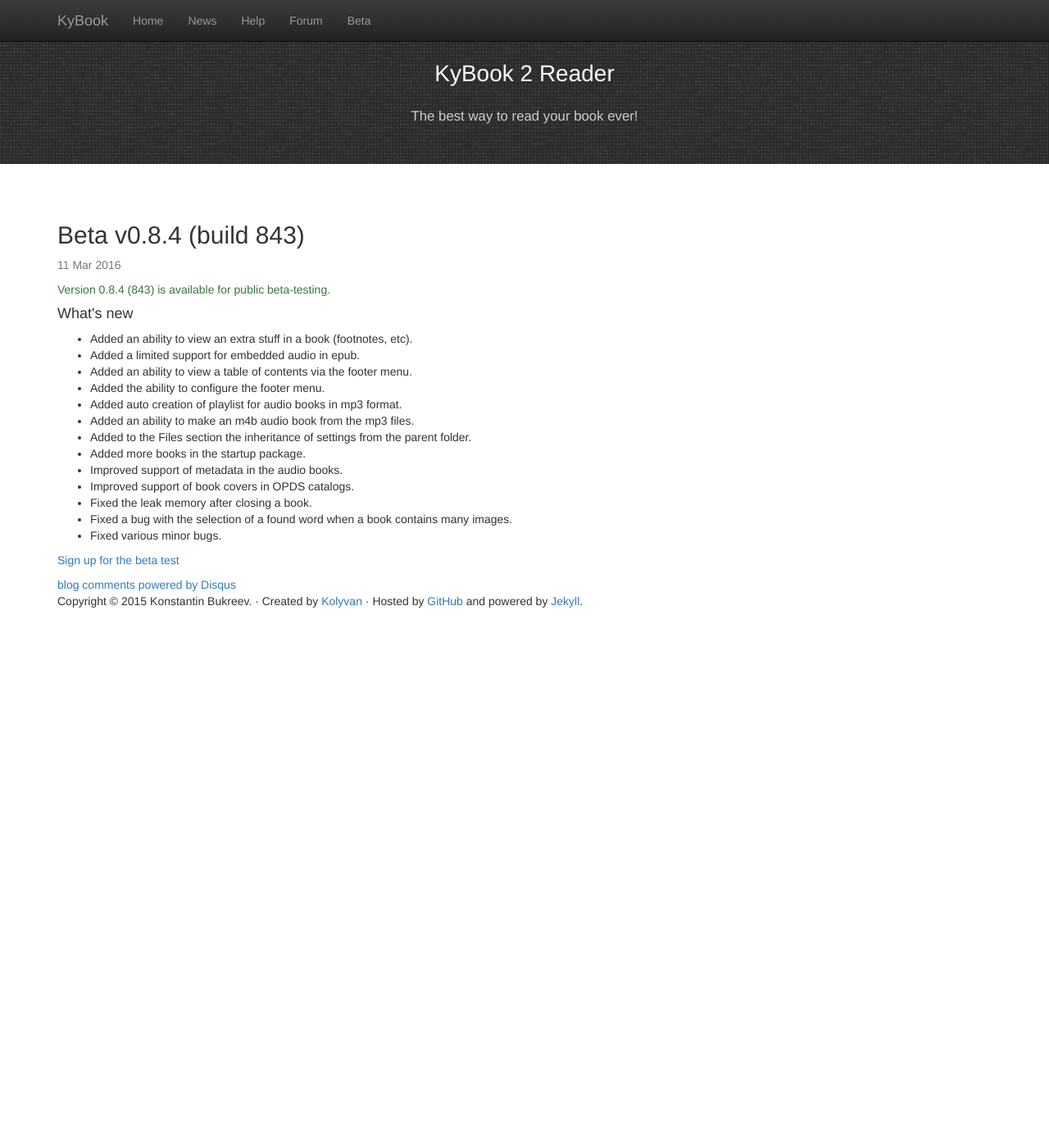
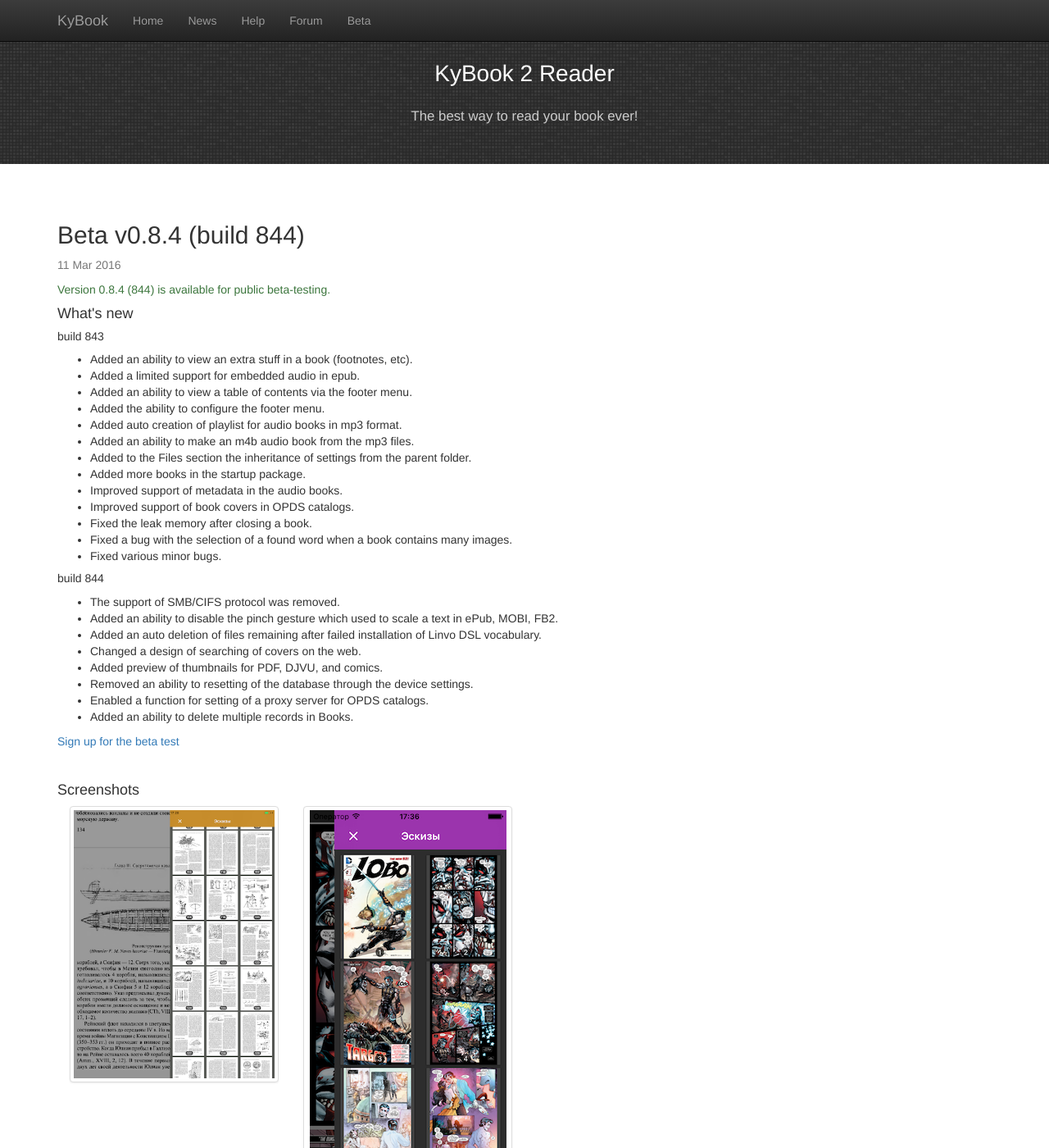
Before and after one commit to kolyvan/kybook-reader.com, a Jekyll site: the page built from news/_posts/2016-03-11-beta-v084.html, in a window 1280 px wide and 1400 px high. Shown: the whole window at 82% size. Built offline with Jekyll 4.4.1, drawn with Linux system fonts in a browser that asks for light colours; nearby versions of some CDN libraries; comment, search, counter and statistics services are not loaded.

Commit message:
beta build 844

```diff
--- a/index.html
+++ b/index.html
@@ -20,7 +20,7 @@
 </div>
 
 <div class="alert alert-info" role="alert">
-    <a href="/beta.html"><strong>v0.8.4 (843)</strong> is available for public beta-testing</a> &middot; 2016-03-11 &middot;
+    <a href="/beta.html"><strong>v0.8.4 (844)</strong> is available for public beta-testing</a> &middot; 2016-03-17 &middot;
 </div>
 
 <div class="alert alert-success" role="alert">
--- a/news/_posts/2016-03-11-beta-v084.html
+++ b/news/_posts/2016-03-11-beta-v084.html
@@ -1,12 +1,16 @@
 ---
 layout: kybook_news
-title: Beta v0.8.4 (build 843)
+title: Beta v0.8.4 (build 844)
+media:
+  - 2016-03-17-thumbnails-ipad.png
+  - 2016-03-17-thumbnails-iphone.png
 ---
 
-<p class="text-success">Version 0.8.4 (843) is available for public beta-testing.</p>
+<p class="text-success">Version 0.8.4 (844) is available for public beta-testing.</p>
 
 <h4>What's new</h4>
 
+<h5>build 843</h5>
 <ul>
   <li>Added an ability to view an extra stuff in a book (footnotes, etc).</li>
   <li>Added a limited support for embedded audio in epub.</li>
@@ -23,4 +27,31 @@
   <li>Fixed various minor bugs.</li>
 </ul>
 
+<h5>build 844</h5>
+<ul>
+  <li>The support of SMB/CIFS protocol was removed.</li>
+  <li>Added an ability to disable the pinch gesture which used to scale a text in ePub, MOBI, FB2.</li>
+  <li>Added an auto deletion of files remaining after failed installation of Linvo DSL vocabulary.</li>
+  <li>Changed a design of searching of covers on the web.</li>
+  <li>Added preview of thumbnails for PDF, DJVU, and comics.</li>
+  <li>Removed an ability to resetting of the database through the device settings.</li>
+  <li>Enabled a function for setting of a proxy server for OPDS catalogs.</li>
+  <li>Added an ability to delete multiple records in Books.</li>
+</ul>
+
 <p><a href="/beta.html">Sign up for the beta test</a></p>
+
+<div class="page-header">
+<h4>Screenshots</h4>
+  <div class="container-fluid">
+  <div class="row">
+    {% for image in page.media %}
+      <div class="col-xs-6 col-md-3">
+      <a href="/assets/news/ru/{{ image }}" target="_blank" class="thumbnail">
+        <img src="/assets/news/thumbs/ru/{{ image }}">
+      </a>
+      </div>
+    {% endfor %}
+  </div>
+  </div>
+</div>
--- a/ru/index.html
+++ b/ru/index.html
@@ -24,7 +24,7 @@
 </div>
 
 <div class="alert alert-info" role="alert">
-    <a href="/ru/beta.html"><strong>v0.8.4 (843)</strong> готова для открытого бета теста</a> &middot; 11/03/2016 &middot;
+    <a href="/ru/beta.html"><strong>v0.8.4 (844)</strong> готова для открытого бета теста</a> &middot; 17/03/2016 &middot;
 </div>
 
 <div class="alert alert-success" role="alert">
```
Also changed, not shown: beta.html (+10 -2 lines), news/ru/_posts/2016-03-11-beta-v084.html (+34 -2 lines), ru/beta.html (+10 -2 lines), assets/news/ru/2016-03-17-thumbnails-ipad.png (added), assets/news/ru/2016-03-17-thumbnails-iphone.png (added), assets/news/thumbs/ru/2016-03-17-thumbnails-ipad.png (added), assets/news/thumbs/ru/2016-03-17-thumbnails-iphone.png (added).
